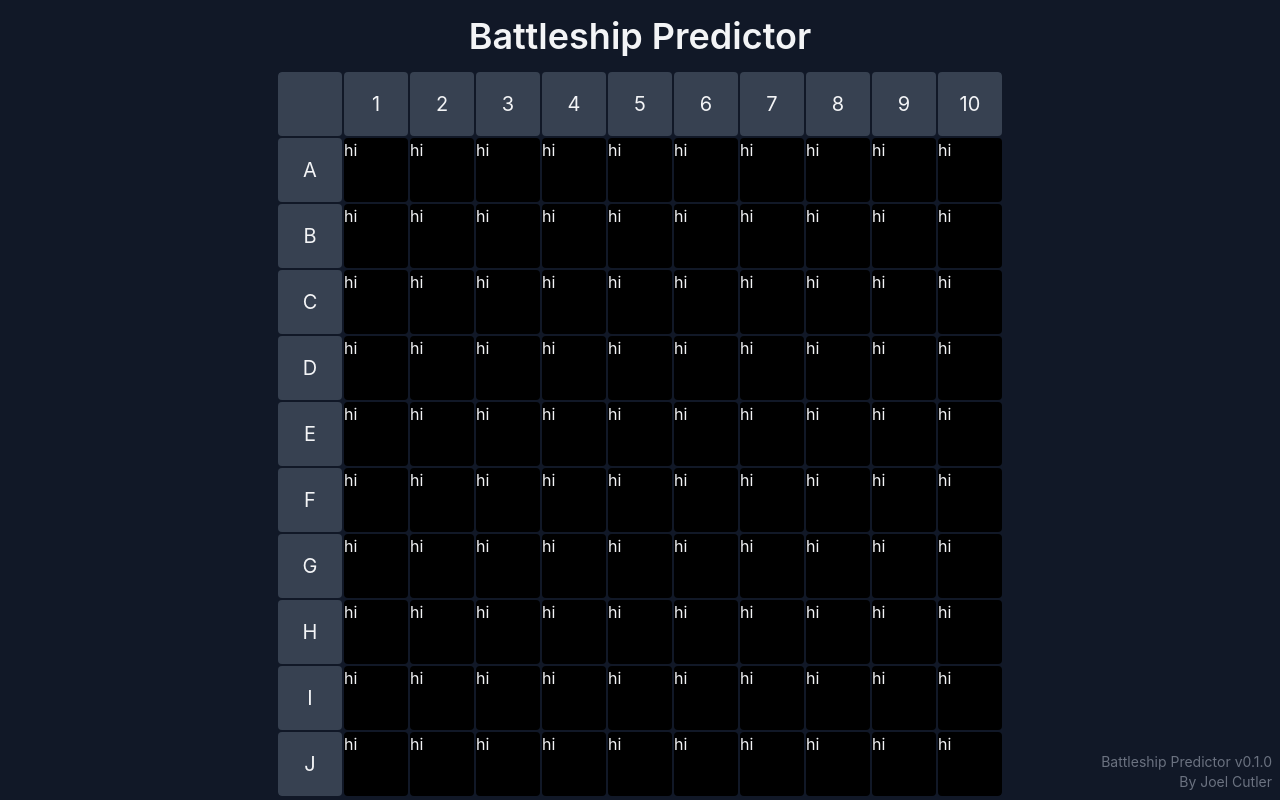
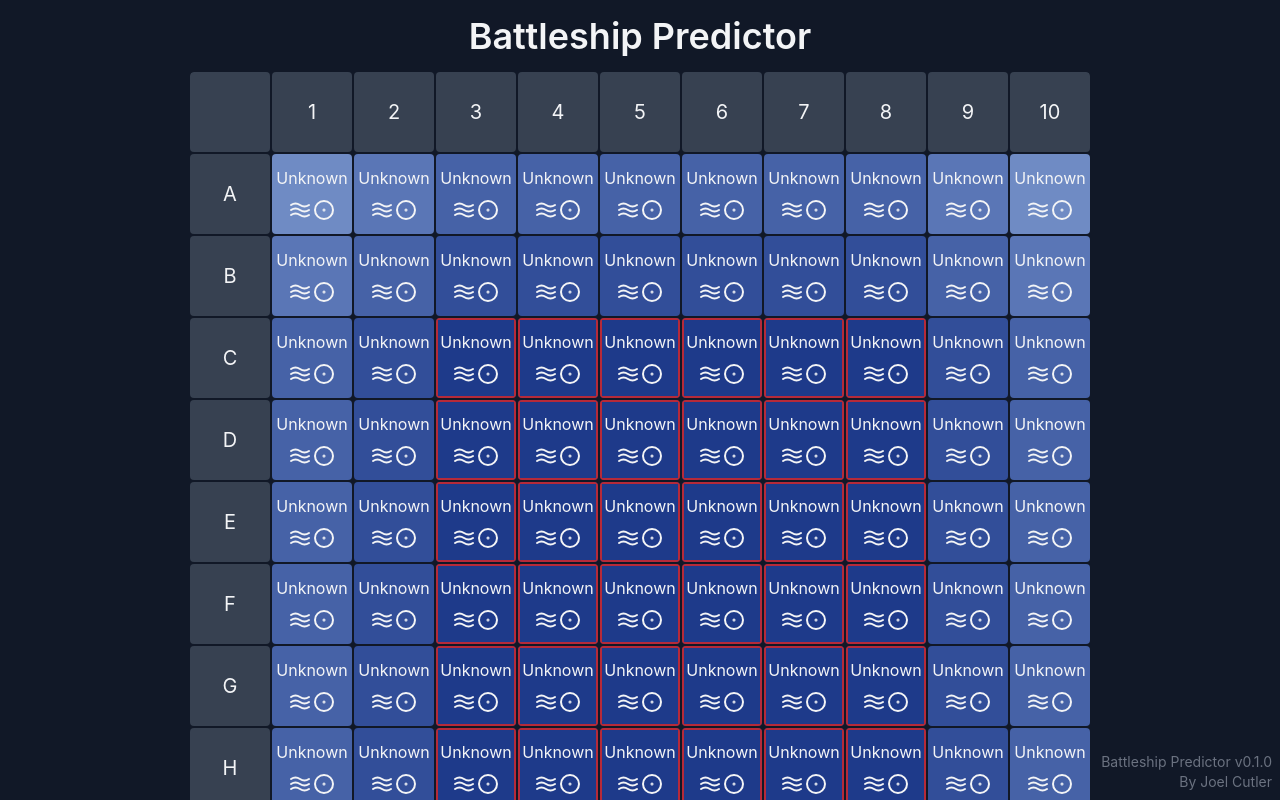
Before and after one commit to jcbyte/battleship-predictor, a React (Create React App) app: page / in a window 1280 px wide. Shown: the top 800 px of the page. Built offline with nearby package versions, Linux system fonts and the light colour scheme.

Commit message:
added function to provide tile data to game tiles

```diff
--- a/src/components/GridItem.tsx
+++ b/src/components/GridItem.tsx
@@ -1,4 +1,7 @@
+import { colourLerpHex } from "../scripts/colorUtils";
 import { CellState, GameTile, Tile } from "../types";
+
+import { IconArrowBackUp, IconCaretDownFilled, IconFocus, IconRipple } from "@tabler/icons-react";
 
 const COLOURS = {
 	lowProbabilityTile: "#bfdbfe", // blue-200
@@ -18,6 +21,8 @@ interface TileData {
 
 // Get the data for a game tile depending on its state
 function getGameTileData(tile: GameTile): TileData {
+	let tileData: TileData = { background: "#000000", title: "Error", buttons: [] };
+
 	// unknown
 	// - miss `IconRipple`
 	// - hit `IconFocus` / `IconFocus2`
@@ -32,19 +37,44 @@ function getGameTileData(tile: GameTile): TileData {
 	// sunk
 	// - undo `IconArrowBackUp`
 
-	// switch (tile.state) {
-	// 	case "unknown":
-	// 		// If it is unknown then create a gradient between low and high probability
-	// 		return colourLerpHex(COLOURS.lowProbabilityTile, COLOURS.highProbabilityTile, tile.probability);
-	// 	case "hit":
-	// 		return COLOURS.hitTile;
-	// 	case "miss":
-	// 		return COLOURS.missTile;
-	// 	case "sunk":
-	// 		return COLOURS.sunkTile;
-	// }
+	// ? Could this be a map instead of function with switch case?
 
-	return { background: "#000000", title: "hi", buttons: [] };
+	switch (tile.state) {
+		case "unknown":
+			tileData.title = "Unknown";
+			// If it is unknown then create a gradient between low and high probability
+			tileData.background = colourLerpHex(COLOURS.lowProbabilityTile, COLOURS.highProbabilityTile, tile.probability);
+			if (tile.probability == 1) tileData.border = `2px solid ${COLOURS.maxProbabilityBorder}`;
+			tileData.buttons = [
+				{ icon: IconRipple, convertState: "miss" },
+				{ icon: IconFocus, convertState: "hit" },
+			];
+			break;
+
+		case "miss":
+			tileData.title = "Miss";
+			tileData.background = COLOURS.missTile;
+			tileData.buttons = [{ icon: IconArrowBackUp, convertState: "unknown" }];
+			break;
+
+		case "hit":
+			tileData.title = "Hit";
+			tileData.background = COLOURS.hitTile;
+			tileData.buttons = [
+				{ icon: IconCaretDownFilled, convertState: "sunk" },
+				{ icon: IconArrowBackUp, convertState: "unknown" },
+			];
+			break;
+
+		case "sunk":
+			tileData.title = "Sunk";
+			tileData.background = COLOURS.sunkTile;
+			tileData.buttons = [{ icon: IconArrowBackUp, convertState: "miss" }];
+
+			break;
+	}
+
+	return tileData;
 }
 
 // Component to display the inner of a tile which is type game
@@ -53,13 +83,26 @@ function BoardGridItem({ gameTile }: { gameTile: GameTile }) {
 
 	return (
 		<div
-			className="h-full"
+			className="h-full flex flex-col items-center justify-center gap-2"
 			style={{
 				backgroundColor: tileData.background,
 				border: tileData.border ?? "none",
 			}}
 		>
-			{tileData.title}
+			<div className="text-md">{tileData.title}</div>
+			<div className="flex">
+				{tileData.buttons.map((buttonData) => {
+					return (
+						<>
+							<buttonData.icon
+								onClick={() => {
+									console.log("ujhs");
+								}}
+							/>
+						</>
+					);
+				})}
+			</div>
 		</div>
 	);
 }
@@ -67,7 +110,7 @@ function BoardGridItem({ gameTile }: { gameTile: GameTile }) {
 // Component to display a board tile
 export default function GridItem({ tile }: { tile: Tile }) {
 	return (
-		<div className="size-16 rounded overflow-hidden">
+		<div className="size-20 rounded overflow-hidden">
 			{tile.type == "label" ? (
 				<div className="bg-gray-700 flex items-center justify-center h-full text-xl">{tile.text}</div>
 			) : (
```
